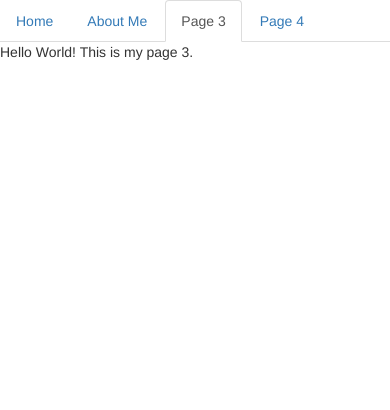
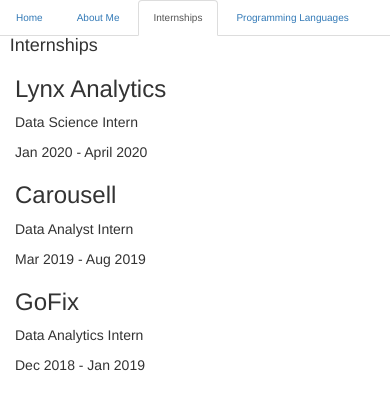
Before and after one commit to samuelkhoo/CS50W, a plain HTML site: page project0/internships.html in a window 390 px wide. Drawn offline with nearby package versions, Linux system fonts and the light colour scheme.

Commit message:
add page 3 and 4

```diff
--- a/project0/page3.html
+++ b/project0/internships.html
@@ -9,19 +9,34 @@
       <!-- Latest compiled and minified CSS -->
         <link rel="stylesheet" href="https://maxcdn.bootstrapcdn.com/bootstrap/3.3.7/css/bootstrap.min.css" integrity="sha384-BVYiiSIFeK1dGmJRAkycuHAHRg32OmUcww7on3RYdg4Va+PmSTsz/K68vbdEjh4u" crossorigin="anonymous">
 
-        <!-- Optional theme -->
-        <link rel="stylesheet" href="https://maxcdn.bootstrapcdn.com/bootstrap/3.3.7/css/bootstrap-theme.min.css" integrity="sha384-rHyoN1iRsVXV4nD0JutlnGaslCJuC7uwjduW9SVrLvRYooPp2bWYgmgJQIXwl/Sp" crossorigin="anonymous">
-
-        <!-- Latest compiled and minified JavaScript -->
-        <script src="https://maxcdn.bootstrapcdn.com/bootstrap/3.3.7/js/bootstrap.min.js" integrity="sha384-Tc5IQib027qvyjSMfHjOMaLkfuWVxZxUPnCJA7l2mCWNIpG9mGCD8wGNIcPD7Txa" crossorigin="anonymous"></script>
+        <link rel="stylesheet" href="style.css">
     </head>
     <body>
       <ul class="nav nav-tabs">
         <li role="presentation"><a href="index.html">Home</a></li>
         <li role="presentation"><a href="aboutme.html">About Me</a></li>
-        <li role="presentation" class="active"><a href="page3.html">Page 3</a></li>
-        <li role="presentation"><a href="page4.html">Page 4</a></li>
+        <li role="presentation" class="active"><a href="internships.html">Internships</a></li>
+        <li role="presentation"><a href="plang.html">Programming Languages</a></li>
       </ul>
-      Hello World! This is my page 3.
+      <h1 class = "header">Internships</h1>
+      <div class="container">
+        <div class="row">
+          <div class="col-sm-4">
+            <h3>Lynx Analytics</h3>
+            <p>Data Science Intern</p>
+            <p>Jan 2020 - April 2020</p>
+          </div>
+          <div class="col-sm-4">
+            <h3>Carousell</h3>
+            <p>Data Analyst Intern</p>
+            <p>Mar 2019 - Aug 2019</p>
+          </div>
+          <div class="col-sm-4">
+            <h3>GoFix</h3>
+            <p>Data Analytics Intern</p>
+            <p>Dec 2018 - Jan 2019</p>
+          </div>
+        </div>
+      </div>
     </body>
 </html>
--- a/project0/style.scss
+++ b/project0/style.scss
@@ -52,6 +52,16 @@
     color: black;
 }
 
+.list-center {
+	display: inline-block;
+	text-align: left;
+}
+
+.aboutme-center {
+	text-align: center;
+}
+
+
 /* If the screen size is 600px or less, set the font-size of <div> to 30px */
 @media only screen and (max-width: 600px) {
   .header {
```
Also changed, not shown: project0/aboutme.html (+6 -4 lines), project0/index.html (+4 -2 lines), project0/plang.html (renamed from project0/page4.html, +17 -8 lines), project0/style.css, 2 other files.
